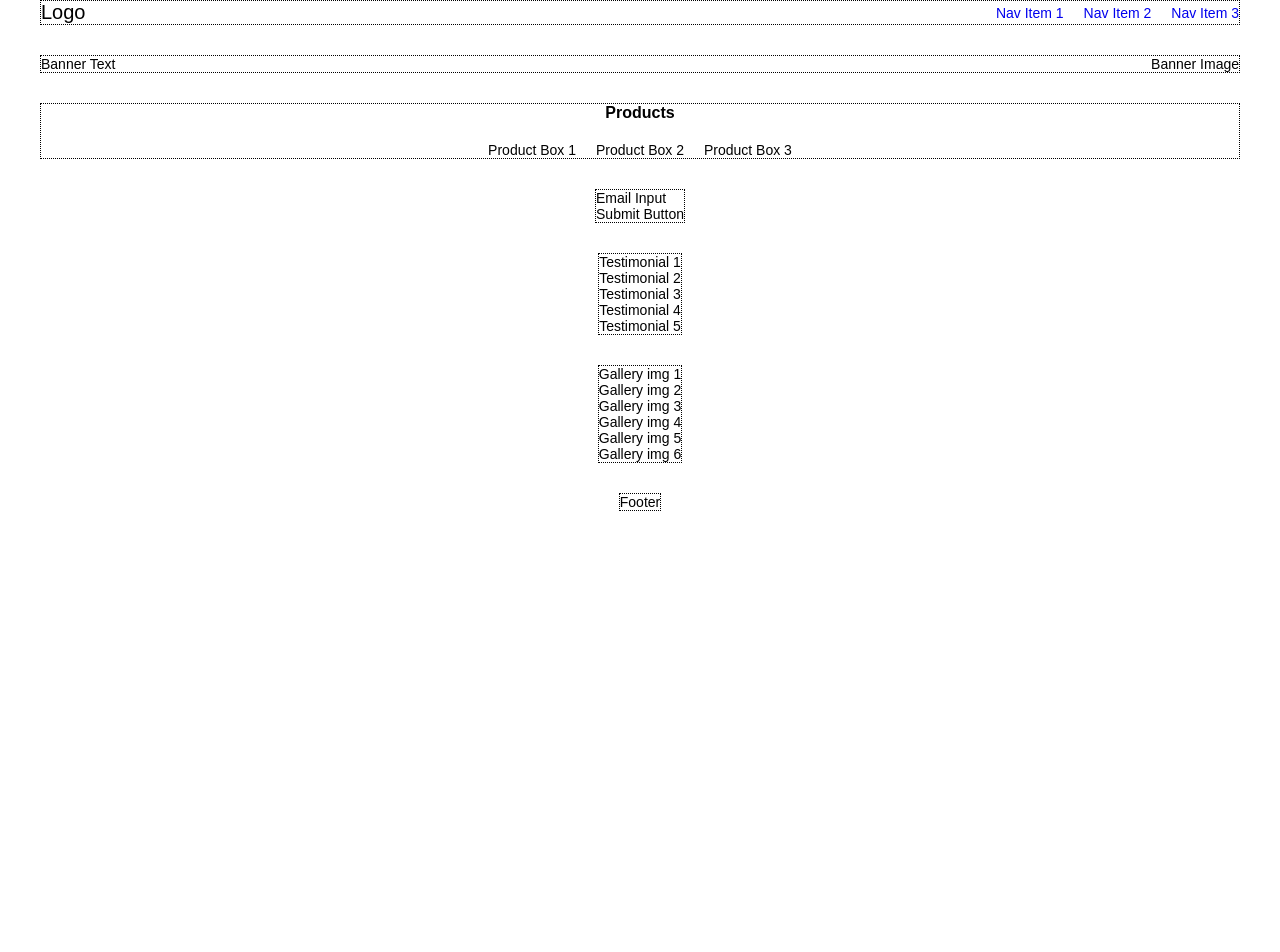
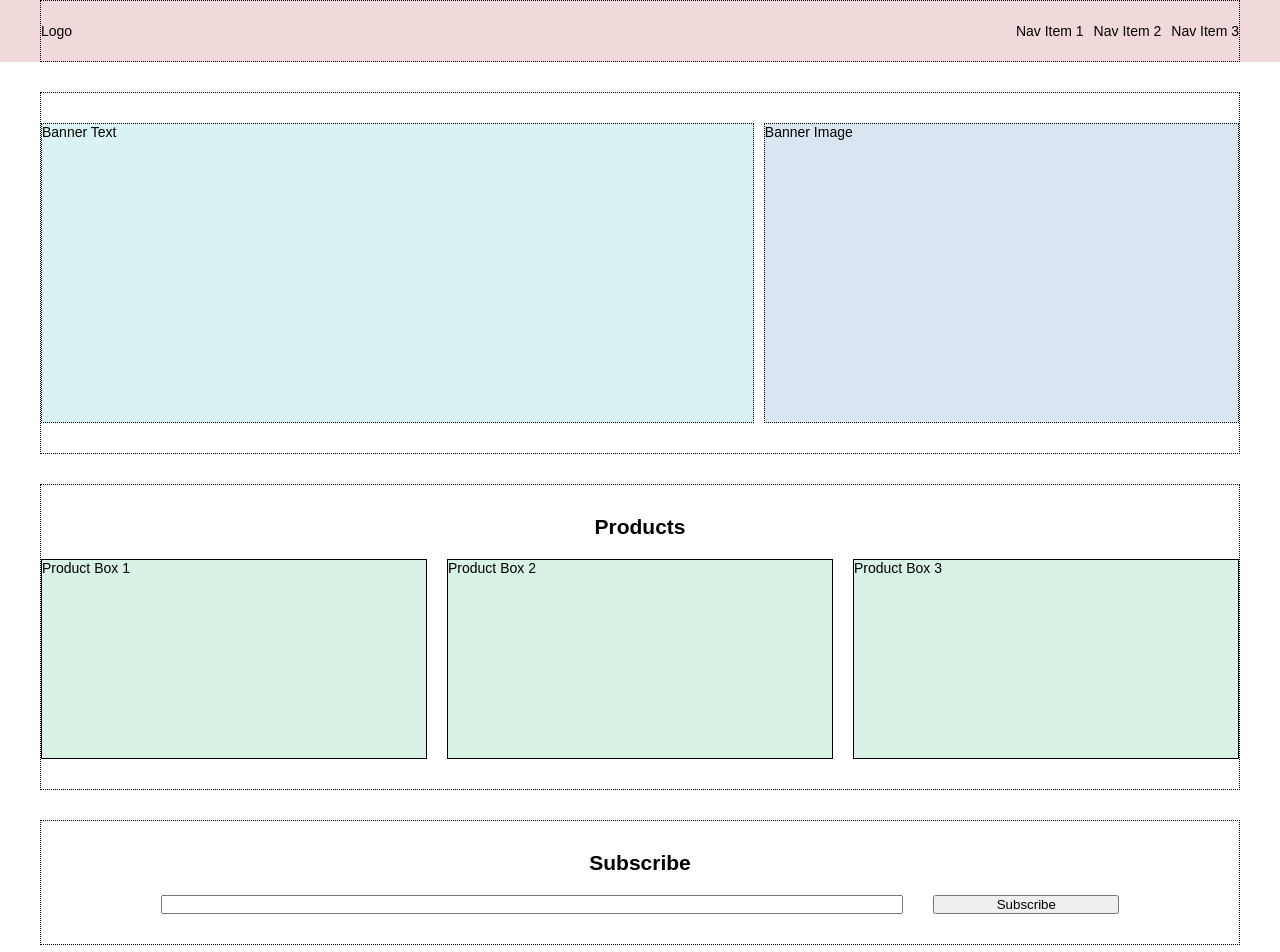
Before and after one commit to Fkrystian/Grid-Flexbox, a plain HTML site: page flexbox_grid-website-layout/index.html in a window 1280 px wide. Shown: the top 952 px of the page. Before the commit the page ends 800 px from the top, so only its background shows below. Drawn offline with Linux system fonts and the light colour scheme.

Commit message:
HTML/CSS template

```diff
--- a/flexbox_grid-website-layout/index.html
+++ b/flexbox_grid-website-layout/index.html
@@ -9,9 +9,11 @@
 </head>
 <body>
   <div class="wrapper">
+<!-- Header -->
+    <header class="container__inside-center-r">
+      <div class="container__inside main__header">
+        <div class="logo">Logo</div>
 
-    <header class="section_wrapper-inside">
-      <div class="header__logo">Logo</div>
         <nav class="nav__main">
           <ul class="nav__main-list">
             <li class="nav__main-item"><a href="#">Nav Item 1</a></li>
@@ -19,44 +21,71 @@
             <li class="nav__main-item"><a href="#">Nav Item 3</a></li>
           </ul>
         </nav>
+      </div>
     </header>
 
-    <section class="banner section_wrapper-inside">
+<!-- Banner -->
+    <section class="banner container__inside-center-r">
+      <div class="container__inside banner__box">
         <div class="banner__text-container">Banner Text</div>
         <div class="banner__img">Banner Image</div>
-    </section>
-
-    <section class="products section_wrapper-inside">
-      <h2 class="products__header">Products</h2>
-      <div class="products__container">
-        <div class="product-box">Product Box 1</div>
-        <div class="product-box">Product Box 2</div>
-        <div class="product-box">Product Box 3</div>
       </div>
     </section>
 
-    <section class="subscription section_wrapper-inside">
-      <div class="input__email">Email Input</div>
-      <div class="submit_btn">Submit Button</div>
+<!-- Products -->
+    <section class="products container__inside-center-r">
+      <div class="container__inside products__box">
+        <h2 class="products__header">Products</h2>
+        <div class="products__boxes">
+          <article class="product-box">Product Box 1</article>
+          <article class="product-box">Product Box 2</article>
+          <article class="product-box">Product Box 3</article>
+        </div>
+      </div>
     </section>
 
-    <section class="testimonials section_wrapper-inside">
-      <div class="testimonial_item">Testimonial 1</div>
-      <div class="testimonial_item">Testimonial 2</div>
-      <div class="testimonial_item">Testimonial 3</div>
-      <div class="testimonial_item">Testimonial 4</div>
-      <div class="testimonial_item">Testimonial 5</div>
+<!-- Subscribe -->
+    <section class="subscriptions container__inside-center-r">
+      <div class="container__inside subscription__box">
+        <h2 class="subscription__header">Subscribe</h2>
+        <form action="" class="subscribe__form">
+          <input type="email" name="" id="" class="subscribe__input">
+          <button type="submit" class="subscribe__input-btn">Subscribe</button>
+        </form>
+      </div>
     </section>
 
-    <section class="gallery__frontpage section_wrapper-inside">
-      <div class="gallery-img">Gallery img 1</div>
-      <div class="gallery-img">Gallery img 2</div>
-      <div class="gallery-img">Gallery img 3</div>
-      <div class="gallery-img">Gallery img 4</div>
-      <div class="gallery-img">Gallery img 5</div>
-      <div class="gallery-img">Gallery img 6</div>
+<!-- Testimonials -->
+    <section class="testimonials container__inside-center-r">
+      <div class="container__inside testimonials__box">
+        <article class="testimonial testimonial-1">Testimonial 1</article>
+        <article class="testimonial testimonial-2">Testimonial 2</article>
+        <article class="testimonial testimonial-3">Testimonial 3</article>
+        <article class="testimonial testimonial-4">Testimonial 4</article>
+        <article class="testimonial testimonial-5">Testimonial 5</article>
+      </div>
     </section>
-    <footer class="footer__main section_wrapper-inside">Footer</footer>
+
+<!-- Gallery -->
+    <section class="gallery__frontpage container__inside-center-r">
+      <div class="container__inside gallery__box">
+        <div class="gallery__img gallery__img-1">Gallery img 1</div>
+        <div class="gallery__img gallery__img-2">Gallery img 2</div>
+        <div class="gallery__img gallery__img-3">Gallery img 3</div>
+        <div class="gallery__img gallery__img-4">Gallery img 4</div>
+        <div class="gallery__img gallery__img-5">Gallery img 5</div>
+        <div class="gallery__img gallery__img-6">Gallery img 6</div>
+        <div class="gallery__img gallery__img-7">Gallery img 7</div>
+        <div class="gallery__img gallery__img-8">Gallery img 8</div>
+        <div class="gallery__img gallery__img-1">Gallery img 9</div>
+      </div>
+    </section>
+<!-- Footer -->
+    <footer class="container__inside-center-r">
+      <div class="container__inside footer__box">
+        Footer
+      </div>
+    </footer>
   </div>
 </body>
 </html>
--- a/flexbox_grid-website-layout/styles.css
+++ b/flexbox_grid-website-layout/styles.css
@@ -15,48 +15,54 @@ body{
   font-size: 1.4rem;
 }
 
+a{
+  text-decoration: none;
+  color: hsl(0, 0%, 0%);
+}
+
 .wrapper{
   width: 100%;
   display: flex;
   flex-direction: column;
   align-items: center;
+  justify-content: center;
   gap: 3rem;
 }
 
-.section_wrapper-inside{
+.container__inside{
+  width: 100%;
   max-width: 120rem;
   border: 1px dotted black;
 }
 
-a{
-  text-decoration: none;
-}
+.container__inside-center-r{
+  display: flex;
+  justify-content: center;
 
-li{
-  list-style: none;
 }
 
 /* Header */
+
 header{
   width: 100%;
+  background-color: hsl(0, 50%, 90%);
+}
+
+.main__header{
+  height: 4rem;
   display: flex;
   flex-direction: row;
   justify-content: space-between;
   align-items: center;
+  padding: 3rem 0;
 }
 
-
-/* Header -> Logo */
-.header__logo{
-  font-size: 2rem;
-}
-
-/* Header -> Nav */
 .nav__main-list{
   display: flex;
   flex-direction: row;
-  gap: 2rem;
+  gap: 1rem;
 }
+
 
 .nav__main-item{
   list-style: none;
@@ -65,34 +71,167 @@ header{
 /* Banner */
 .banner{
   width: 100%;
+}
+
+.banner__box{
   display: flex;
   flex-direction: row;
   justify-content: space-between;
+  align-items: center;
+  gap: 1rem;
+  padding: 3rem 0;
+}
+
+.banner__text-container{
+  width: 60%;
+  display: flex;
+  flex-direction: column;
+  gap: 1rem;
+  justify-content: flex-start;
+  height: 30rem;
+  bordeR: 1px dotted black;
+  background-color: hsl(180, 50%, 90%);
+}
+
+.banner__img{
+  width: 40%;
+  height: 30rem;
+  bordeR: 1px dotted black;
+  background-color: hsl(210, 50%, 90%);
 }
 
 /* Products */
 .products{
   width: 100%;
+}
+
+.products__box{
   display: flex;
   flex-direction: column;
+  align-items: center;
   gap: 2rem;
-
-  align-items: center;
+  padding: 3rem 0;
 }
 
-.products__header{
-  font-size: 1.6rem;
-}
-
-.products__container{
+.products__boxes{
   width: 100%;
   display: flex;
   flex-direction: row;
   justify-content: center;
   gap: 2rem;
 }
-/* Subscription */
+
+.product-box{
+  flex: 1;
+  border: 1px solid black;
+  height: 20rem;
+  background-color: hsl(150, 50%, 90%);
+}
+
+/* Subscribe */
+.subscriptions{
+  width: 100%;
+}
+
+.subscription__box{
+  display: flex;
+  flex-direction: column;
+  align-items: center;
+  justify-content: center;
+  gap: 2rem;
+  padding: 3rem 0;
+}
+
+.subscribe__form{
+  width: 80%;
+  display: flex;
+  flex-direction: row;
+  justify-content: center;
+  gap: 3rem;
+}
+
+.subscribe__input{
+  width: 80%;
+}
+
+.subscribe__input-btn{
+  width: 20%;
+}
+
+/* Testimonials */
+.testimonials{
+  width: 100%;
+}
+
+.testimonial{
+  border: 1px dotted black;
+  background-color: hsl(90, 50%, 90%);
+}
+
+.testimonials__box{
+  display: grid;
+  grid-template-columns: repeat(12, 1fr);
+  grid-template-rows: repeat(2, minmax(10rem, 20rem));
+  gap: 1rem;
+  padding: 3rem 0;
+}
+
+.testimonial-1{
+  grid-row: 1/2;
+  grid-column: 1/7;
+}
+
+.testimonial-2{
+  grid-row: 1/2;
+  grid-column: 7/10;
+}
+
+.testimonial-3{
+  grid-row: 1/3;
+  grid-column: 10/13;
+}
+
+.testimonial-4{
+  grid-row: 2/3;
+  grid-column: 1/6;
+}
+
+.testimonial-5{
+  grid-row: 2/3;
+  grid-column: 6/10;
+}
 
 /* Gallery */
+.gallery__frontpage{
+  width: 100%;
+}
 
-/* Footer */
+.gallery__box{
+  display: grid;
+  grid-template-columns: repeat(12, 1fr);
+  grid-template-rows: repeat(3, 1fr);
+  gap: 1rem;
+  padding: 3rem 0;
+}
+
+.gallery__img{
+  grid-column: span 4;
+  grid-row: span 1;
+  height: 20rem;
+  border: 1px dotted black;
+  background-color: hsl(120, 50%, 90%);
+}
+
+/* Footer  */
+footer{
+  width: 100%;
+  background-color: hsl(60, 50%, 90%);
+}
+
+.footer__box{
+  display: flex;
+  flex-direction: row;
+  align-items: center;
+  justify-content: center;
+  padding: 3rem 0;
+}
```
Lines whose indentation alone changed are shown as unchanged.
